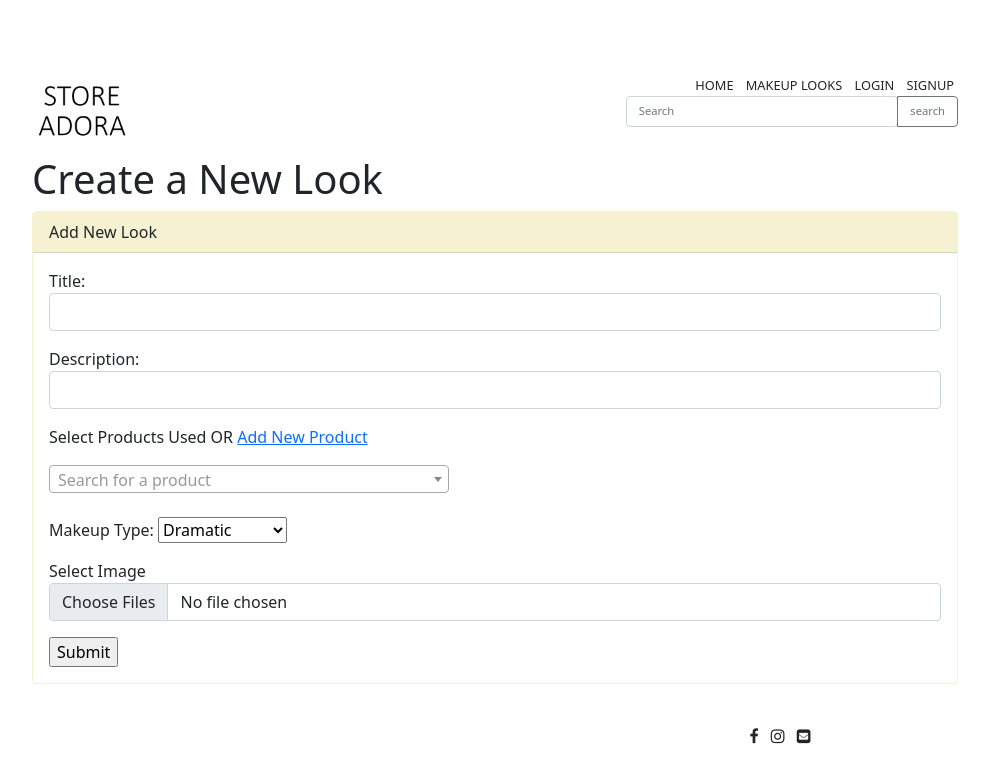
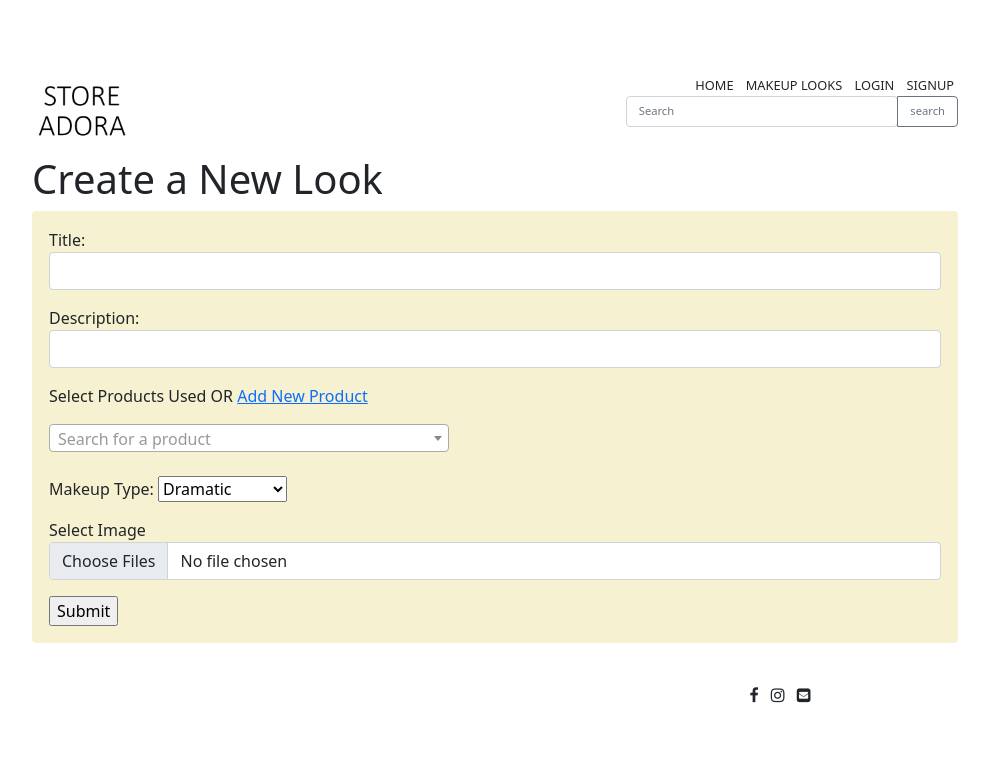
Before and after one commit to madiha-cyber/StoreAdora, a Flask app: page /newlook in a window 1280 px wide. Shown: the top 783 px of the page, without its empty margins (145-1134 px from the left). Run offline with Flask 2, Linux system fonts and the light colour scheme; some libraries are stand-ins or nearby versions.

Commit message:
Updating README

```diff
--- a/templates/newlook.html
+++ b/templates/newlook.html
@@ -83,8 +83,8 @@
             {{ form.hidden_tag() }}
 
             <div class="card mb-3" style="max-width: 200; border-color: var(--accentcolor1);">
-                <div class="card-header text-dark" style="background-color: var(--accentcolor1);">Add New Look</div>
-                <div class="card-body">
+                <!-- <div class="card-header text-dark" style="background-color: var(--accentcolor1);">Add New Look</div> -->
+                <div class="card-body" style="background-color: var(--accentcolor1);">
                     <p>Title:<input type="text" name="title" class="form-control" /></p>
                     <p>Description: <input type="text" name="description" class="form-control" /></p>
                     <p>Select Products Used OR <a href="/newproduct">Add New Product</a></p>
```
Also changed, not shown: README.md.
